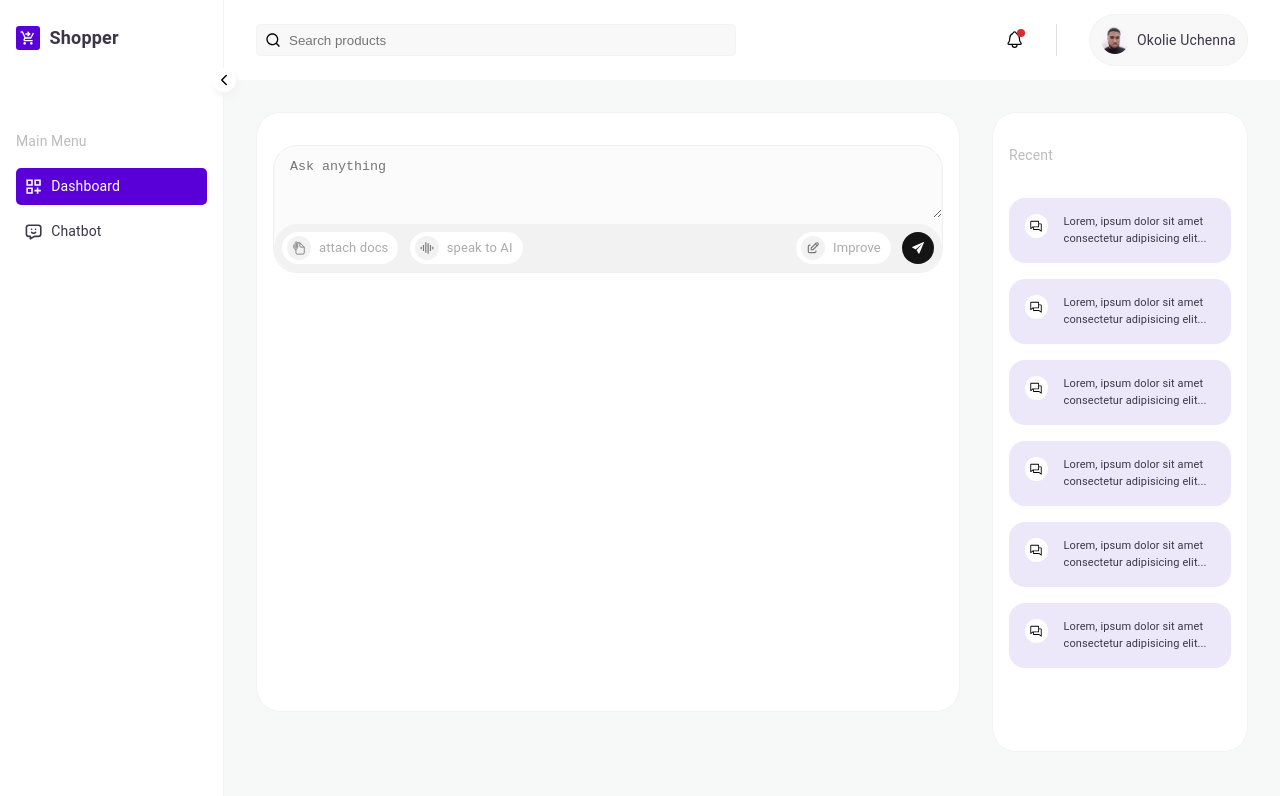
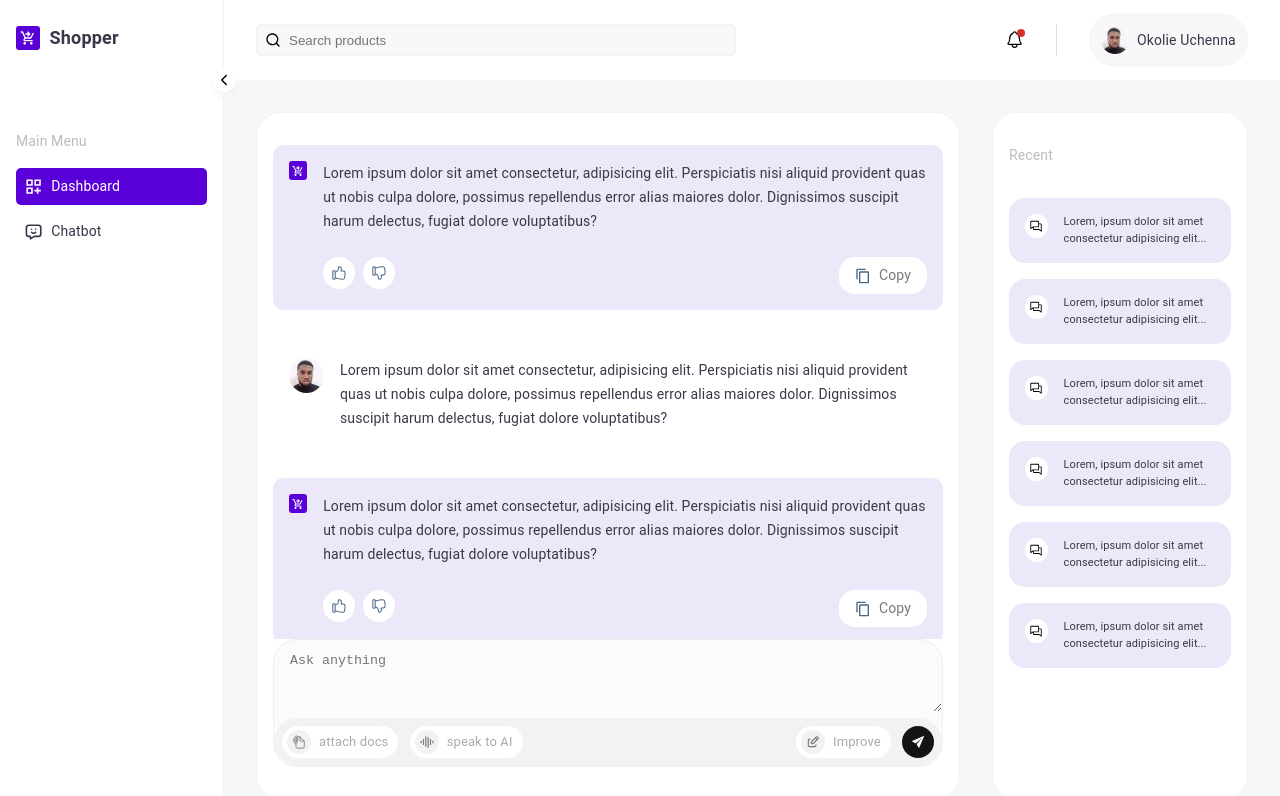
Before and after one commit to jarocode/CommerceAI, a Next.js app: page /dashboard/chatbot in a window 1280 px wide. Shown: the top 796 px of the page. Built offline with nearby package versions, Linux system fonts and the light colour scheme.

Commit message:
calculated chatboard and chat history healso added scroll-bar styling for both too

```diff
--- a/src/app/(modules)/dashboard/chatbot/components/ChatBoard.tsx
+++ b/src/app/(modules)/dashboard/chatbot/components/ChatBoard.tsx
@@ -9,9 +9,11 @@ import ChatInput from "./ChatInput";
 const ChatBoard = () => {
   return (
     <Container>
-      {/* <AppChat />
-      <AppChat isUser />
-      <AppChat /> */}
+      <ChatDiv>
+        <AppChat />
+        <AppChat isUser />
+        <AppChat />
+      </ChatDiv>
       <ChatInput />
     </Container>
   );
@@ -20,13 +22,37 @@ const ChatBoard = () => {
 export default ChatBoard;
 
 const Container = styled.div`
-  background: ${colors.white};
   display: flex;
   flex-direction: column;
-  gap: 2rem;
-  height: 75vh;
+  justify-content: space-between;
+  background: ${colors.white};
+  height: calc(100vh - 7rem);
   margin-right: 18rem;
   border: 1px solid #f2f3f1;
   border-radius: 1.5rem;
   padding: 2rem 1rem;
 `;
+
+const ChatDiv = styled.div`
+  display: flex;
+  flex-direction: column;
+  gap: 2rem;
+  height: calc(100% - 8rem);
+  overflow: auto;
+  padding-bottom: 3rem;
+  &::-webkit-scrollbar {
+    width: 8px;
+  }
+  &::-webkit-scrollbar-track {
+    background: ${colors.white};
+    border-radius: 5px;
+  }
+  &::-webkit-scrollbar-thumb {
+    background: #e9eaea;
+    border-radius: 5px;
+    height: 5rem !important;
+  }
+  &::-webkit-scrollbar-thumb:hover {
+    background: #d3d5d7;
+  }
+`;
--- a/src/app/(modules)/dashboard/chatbot/components/ChatHistory.tsx
+++ b/src/app/(modules)/dashboard/chatbot/components/ChatHistory.tsx
@@ -36,7 +36,7 @@ const Container = styled.div`
   position: fixed;
   top: 7rem;
   right: 2rem;
-  height: 80vh;
+  height: calc(100vh - 7rem);
   overflow: auto;
   width: 16rem;
   border: 1px solid #f2f3f1;
```
